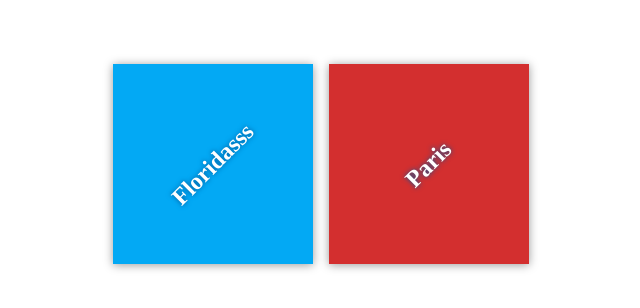
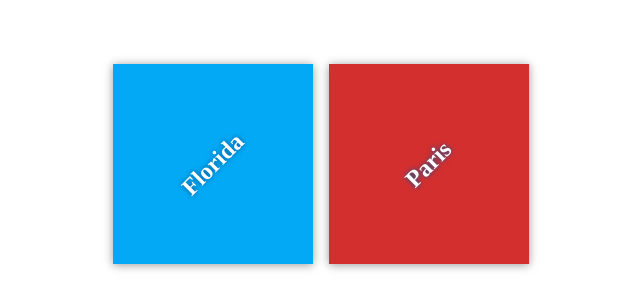
Before and after one commit to cmyguel/my-travel-plans, a plain HTML site: page index.html in a window 1280 px wide. Shown: the part 236-544 px from the top of the page, 319-959 px from the left. Drawn offline with Linux system fonts and the light colour scheme; files that its build step writes are made by us from their sources.

Commit message:
Revert "Floridasss"
This reverts commit a60ac77ea3faed65c8249147cabcbcee064d9265.

```diff
--- a/index.html
+++ b/index.html
@@ -11,7 +11,7 @@
     <div class="container">
         <div class="destination-container">
             <div class="destination" id="florida">
-                <h2>Floridasss</h2>
+                <h2>Florida</h2>
             </div>
 
             <div class="destination" id="paris">
```
